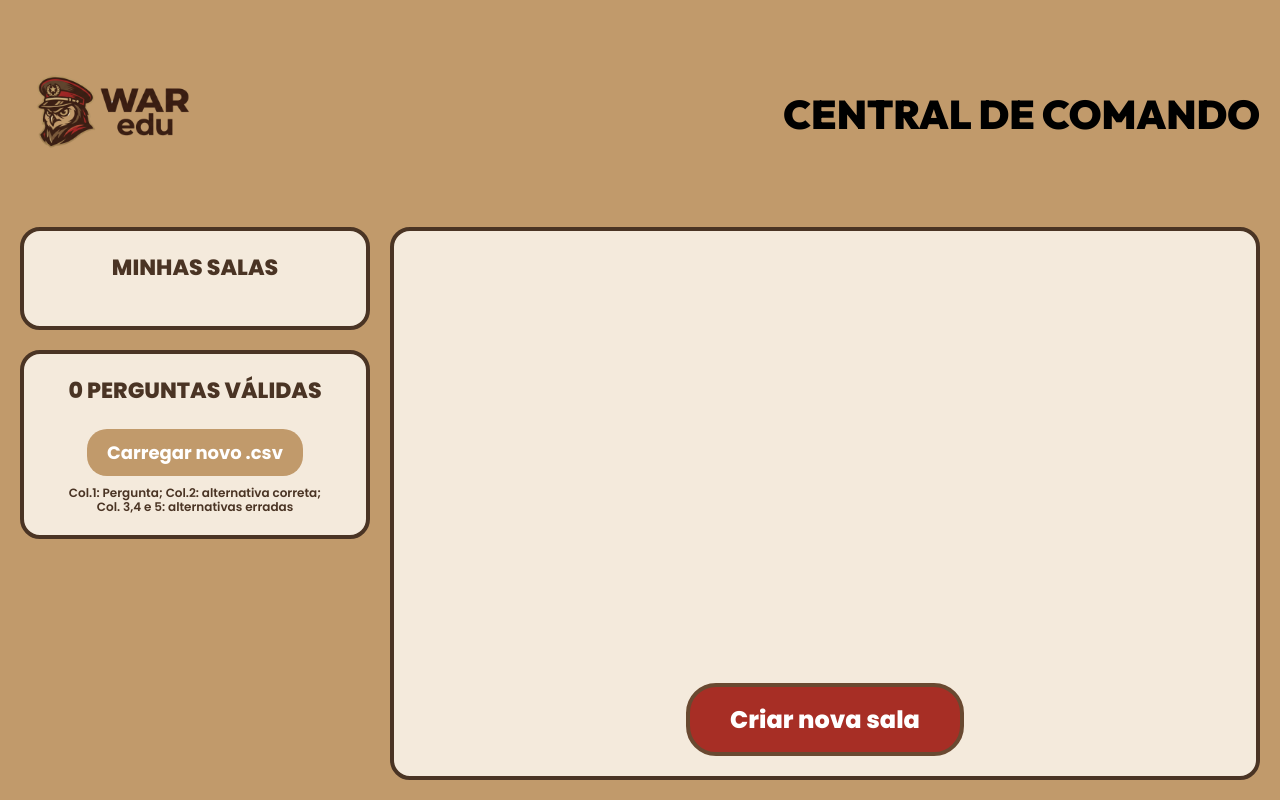
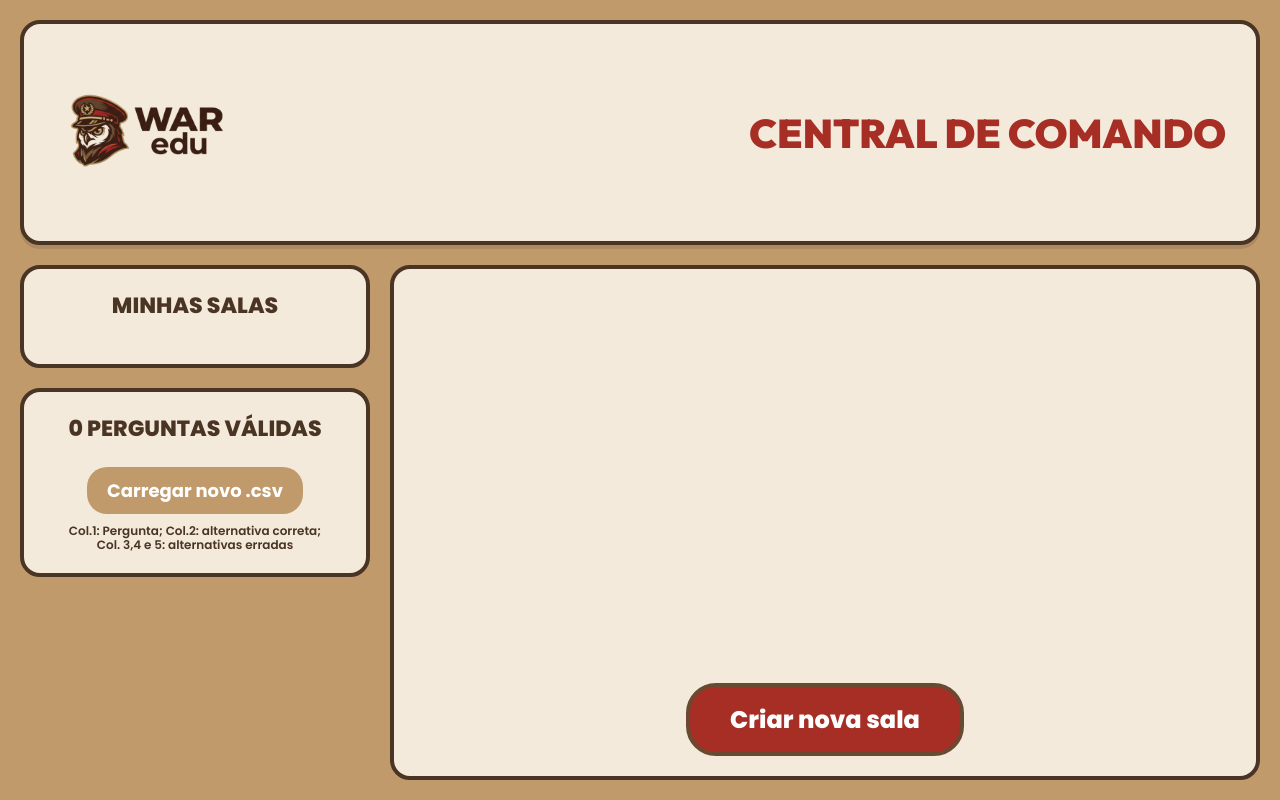
Before and after one commit to brixnerfelipe/hexaclash-edu, a website: page public/dashboard.html in a window 1280 px wide. Drawn offline with nearby package versions, Linux system fonts and the light colour scheme; no server answers.

Commit message:
UI: Improve dashboard header styling and add connection instructions

```diff
--- a/public/dashboard.html
+++ b/public/dashboard.html
@@ -24,7 +24,11 @@
             justify-content: space-between;
             align-items: center;
             margin-bottom: 20px;
-            background-color: transparent;
+            background-color: #f4eadc;
+            border: 4px solid #4a3424;
+            padding: 15px 30px;
+            border-radius: 20px;
+            box-shadow: 0 4px 0px rgba(0,0,0,0.1);
         }
         .header img {
             width: 180px;
@@ -33,7 +37,7 @@
             font-family: 'Outfit', sans-serif;
             font-size: 40px;
             font-weight: 900;
-            color: #000;
+            color: #a72e25;
             margin: 0;
             text-transform: uppercase;
         }
@@ -409,7 +413,12 @@
             card.id = `room-${pin}`;
             card.innerHTML = `
                 <div class="room-header">
-                    <p class="room-pin-display"><span>PIN:</span> ${pin}</p>
+                    <div>
+                        <p class="room-pin-display" style="margin-bottom: 5px;"><span>PIN:</span> ${pin}</p>
+                        <p style="font-size: 16px; margin: 0; color: #4a3424; font-weight: 600;">
+                            Acesse <span style="color: #a72e25; font-weight: 800; background: #fff; padding: 2px 6px; border-radius: 4px;">hexaclash.onrender.com</span> e insira o PIN abaixo.
+                        </p>
+                    </div>
                     <div class="room-actions">
                         <button class="btn-start-game" id="start-btn-${pin}">Iniciar</button>
                         <a href="host.html?pin=${pin}" target="_blank" class="btn-projector">Projetar</a>
```
